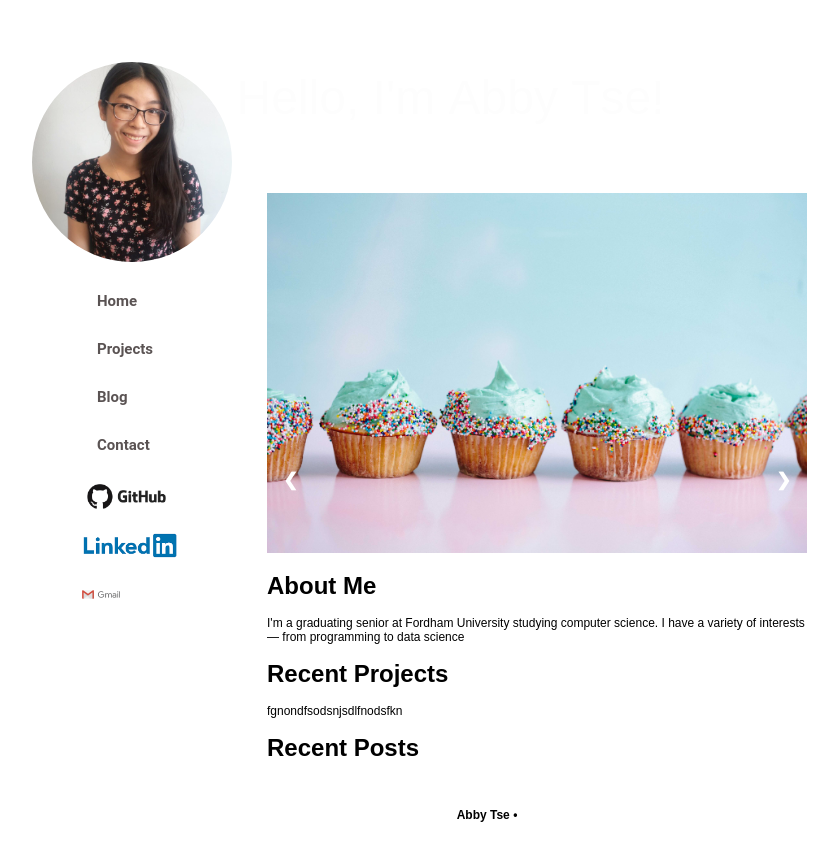
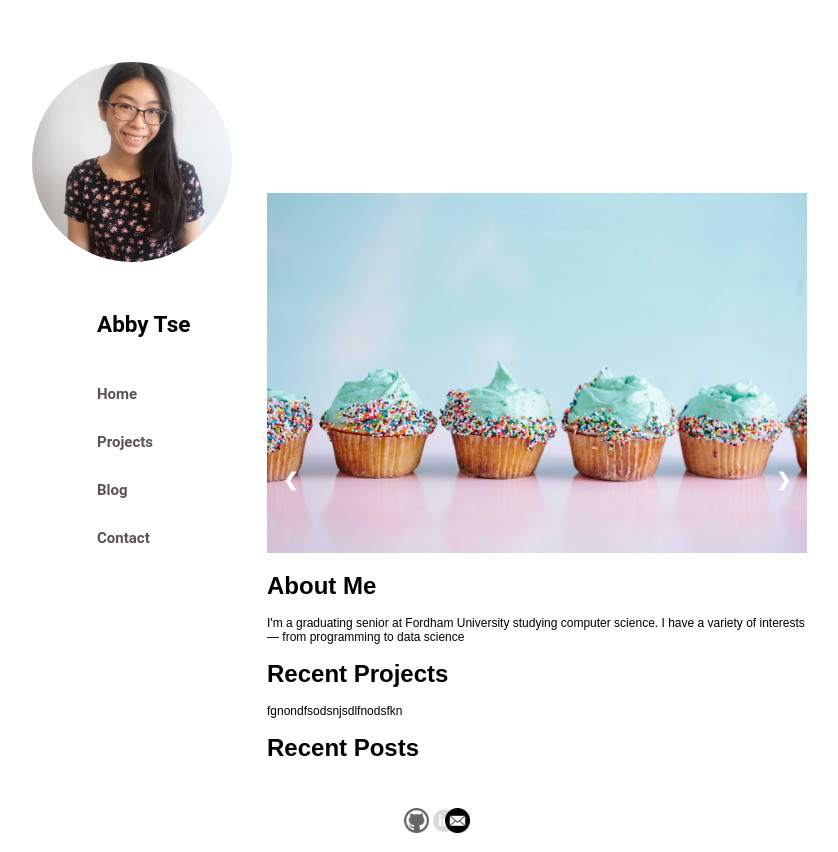
Before and after one commit to abbytse/abbytse.github.io, a plain HTML site: page index.html in a window 1280 px wide. Shown: the whole page, without its empty margins (153-991 px from the left). Drawn offline with nearby package versions, Linux system fonts and the light colour scheme.

Commit message:
small fixes

```diff
--- a/Style/style.css
+++ b/Style/style.css
@@ -109,12 +109,14 @@ header a{
 }
 
 .githubLogo{
-    margin-left: -10px;
+    float:center;
 }
 
 .linkedinLogo{
-    margin-left:-15px;
-    margin-top: -10px;
+}
+
+.mailLogo{
+    margin-right: 100px;
 }
 
 .mailLogo{
--- a/index.html
+++ b/index.html
@@ -12,6 +12,7 @@
     <nav>
         <ul id="nav" class="split left">
             <li><img src="../Images/me.jpg" alt="Abby Tse" height= 200px class= "logo"></li>
+            <li><h1>Abby Tse</h1></li>
             <li><a href="../index.html">Home</a></li>
             <!-- Projects on Data Science, etc.-->
             <li><a href="../Pages/projects.html">Projects</a></li>
@@ -19,10 +20,6 @@
             <li><a href="../Pages/blog.html">Blog</a></li>
             <!-- Contact includes section to email, resume -->
             <li><a href="../Pages/contact.html">Contact</a></li>
-            <li><a href="https://github.com/xabbirix"><img src="../Images/github_PNG15.png" alt="GitHub logo" height= 25px class="githubLogo"></a></li>
-            <li><a href="https://www.linkedin.com/in/abby-tse/"><img src="../Images/download.png" alt="LinkedIn logo" height= 25px class="linkedinLogo"></a></li>
-            <li><a href="mailto:abbytse7878@gmail.com" target="_top"><img src="../Images/gmailLogo.png" alt="LinkedIn logo" height= 25px class="mailLogo"></a>
-            </li>
         </ul>
     </nav>
 </header>
@@ -30,7 +27,7 @@
 <body>
     <h1 class="ml9 split rightLetter">
         <span class="text-wrapper">
-          <span class="letters">Hello, I'm Abby Tse!</span>
+          <span class="letters">Welcome!</span>
         </span>
     </h1>
 
@@ -113,6 +110,10 @@
     </script>
 </body>
 <footer>
-    <h4>Abby Tse • </h4>
+    <h4>
+    <a href="https://github.com/xabbirix"><img src="../Images/iconfinder_github.png" alt="GitHub logo" height= 25px class="githubLogo"></a>
+    <a href="https://www.linkedin.com/in/abby-tse/"><img src="../Images/iconfinder_linkedin.png" alt="LinkedIn logo" height= 25px class="linkedinLogo"></a>
+    <a href="mailto:abbytse7878@gmail.com" target="_top"><img src="../Images/iconfinder_mail.png" alt="mail logo" height= 25px class="mailLogo"></a>
+    </h4>
 </footer>
 </html>
```
Also changed, not shown: Images/iconfinder_github.png (added), Images/iconfinder_linkedin.png (added), Images/iconfinder_mail.png (added).
